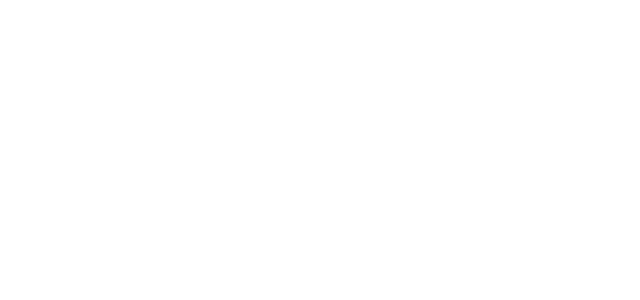
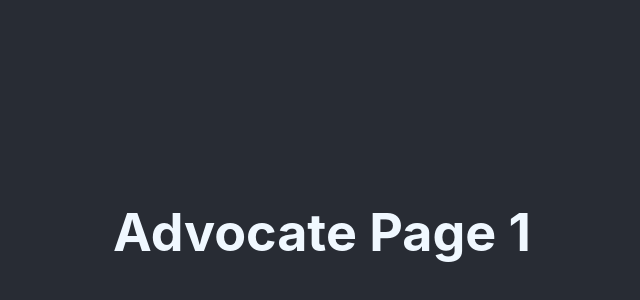
Before and after one commit to lennyAiko/Cados-Frontend, a React (Create React App) app: page /advocate/1 in a window 1280 px wide. Shown: the part 168-468 px from the top of the page, without its empty margins (318-958 px from the left). Built offline with nearby package versions, Linux system fonts and the light colour scheme.

Commit message:
can now fetch data from API

```diff
--- a/package.json
+++ b/package.json
@@ -6,8 +6,10 @@
     "@testing-library/jest-dom": "^5.16.5",
     "@testing-library/react": "^13.4.0",
     "@testing-library/user-event": "^13.5.0",
+    "axios": "^1.3.2",
     "react": "^18.2.0",
     "react-dom": "^18.2.0",
+    "react-router-dom": "^6.8.1",
     "react-scripts": "5.0.1",
     "web-vitals": "^2.1.4"
   },
--- a/src/App.css
+++ b/src/App.css
@@ -13,7 +13,7 @@
   }
 }
 
-.App-header {
+body {
   background-color: #282c34;
   min-height: 100vh;
   display: flex;
@@ -21,18 +21,13 @@
   align-items: center;
   justify-content: center;
   font-size: calc(10px + 2vmin);
-  color: white;
+  color: aliceblue;
 }
 
 .App-link {
   color: #61dafb;
 }
 
-@keyframes App-logo-spin {
-  from {
-    transform: rotate(0deg);
-  }
-  to {
-    transform: rotate(360deg);
-  }
+a {
+  color: aquamarine
 }
--- a/src/App.js
+++ b/src/App.js
@@ -1,11 +1,17 @@
+import { BrowserRouter as Router, Routes, Route } from 'react-router-dom'
 
+import HomePage from './pages/HomePage'
+import AdvocatePage from './pages/AdvocatePage'
 import './App.css';
 
 function App() {
   return (
-    <div>
-
-    </div>
+    <Router>
+      <Routes>
+        <Route element={<HomePage/>} path="" />
+        <Route element={<AdvocatePage/>} path="/advocate/:username" />
+      </Routes>
+    </Router>
   );
 }
 
--- a/src/pages/AdvocatePage.js
+++ b/src/pages/AdvocatePage.js
@@ -1,11 +1,17 @@
 import React from 'react'
+import { useParams } from 'react-router-dom'
 
 const AdvocatePage = () => {
-  return (
+
+    const params = useParams()
+
+    const username = params.username
+
+    return (
     <div>
-        <h1>AdvocatePage</h1>
+        <h1>Advocate Page {username}</h1>
     </div>
-  )
+    )
 }
 
 export default AdvocatePage
--- a/src/pages/HomePage.js
+++ b/src/pages/HomePage.js
@@ -1,11 +1,35 @@
-import React from 'react'
+import React, {useEffect, useState} from 'react'
+import { Link } from 'react-router-dom'
+import axios from 'axios'
 
 const HomePage = () => {
-  return (
+
+    const [advocates, setAdvocates] = useState([])
+
+    useEffect(() => {
+        getData()
+    }, [])
+
+    let getData = async () => {
+        let response = await axios.get('http://localhost:8000/advocates/')
+        setAdvocates(response.data)
+    }
+
+    return (
     <div>
         <h1>HomePage</h1>
+
+        <div>
+            {advocates.map((advocate, index) => (
+
+                <div key={index}>
+                    <strong>{advocate.username}</strong>
+                    <Link to={`/advocate/${advocate.username}`}>View</Link>
+                </div>
+            ))}
+        </div>
     </div>
-  )
+    )
 }
 
 export default HomePage
```
Also changed, not shown: 1 other file (tests, documents, lock files or other folders).
